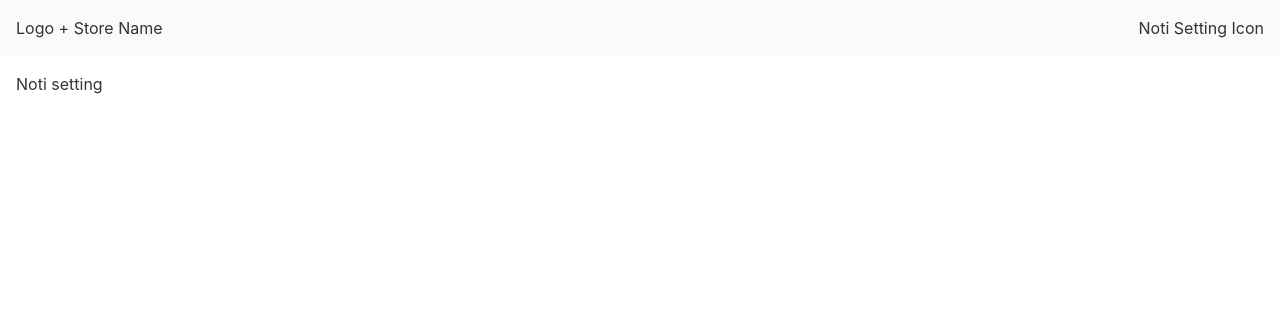
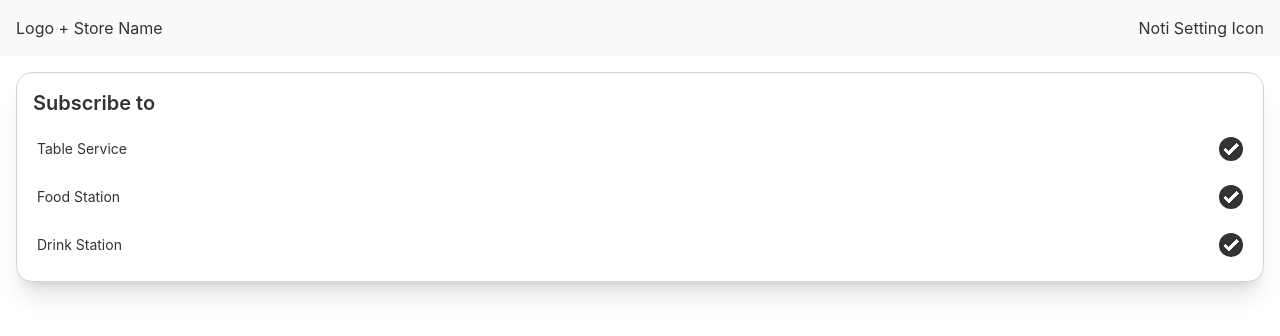
Before and after one commit to mrlinnth/reactdaisy, a React (Vite) app: page /noti/setting in a window 1280 px wide. Shown: the top 336 px of the page. Built offline with nearby package versions, Linux system fonts and the light colour scheme.

Commit message:
Update noti setting screen

```diff
--- a/src/modules/noti/NotiSetting.tsx
+++ b/src/modules/noti/NotiSetting.tsx
@@ -1,7 +1,29 @@
 export const NotiSetting = () => {
   return (
-    <div className="p-4 grid gap-4">
-      Noti setting
+    <div className="p-4">
+      <div className="card card-compact bg-base-100 border border-base-300 shadow-xl">
+        <div className="card-body">
+          <h2 className="card-title">Subscribe to</h2>
+          <div className="form-control">
+            <label className="label cursor-pointer">
+              <span className="label-text">Table Service</span>
+              <input type="checkbox" checked className="checkbox" />
+            </label>
+          </div>
+          <div className="form-control">
+            <label className="label cursor-pointer">
+              <span className="label-text">Food Station</span>
+              <input type="checkbox" checked className="checkbox" />
+            </label>
+          </div>
+          <div className="form-control">
+            <label className="label cursor-pointer">
+              <span className="label-text">Drink Station</span>
+              <input type="checkbox" checked className="checkbox" />
+            </label>
+          </div>
+        </div>
+      </div>
     </div>
   )
 }
```
